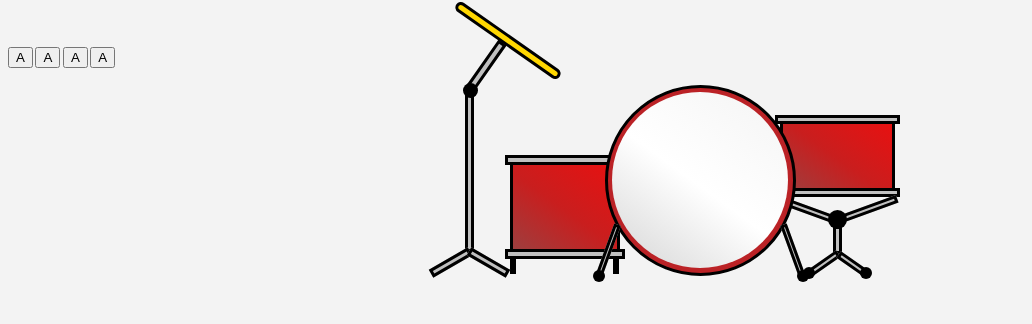
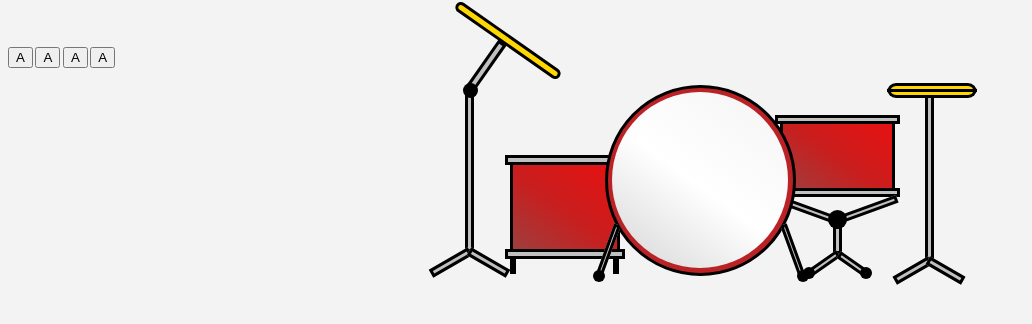
Before and after one commit to CheerfulAdmiralAckbar/drumkit, a plain HTML site: page index.html in a window 1280 px wide. Shown: the part 140-464 px from the top of the page, without its empty margins (0-1032 px from the left). Drawn offline with Linux system fonts and the light colour scheme.

Commit message:
Visuals for hihat added

```diff
--- a/index.html
+++ b/index.html
@@ -60,6 +60,13 @@
         <div class="snare-drum-left-circle"></div>
         <div class="snare-drum-right-circle"></div>
       </div>
+      <div class="hihat" id="hihat">
+        <div class="hihat-top-plate"></div>
+        <div class="hihat-bottom-plate"></div>
+        <div class="hihat-stand"></div>
+        <div class="hihat-left-leg"></div>
+        <div class="hihat-right-leg"></div>
+      </div>
     </div>
   </div>
   <script src="./script.js"></script>
--- a/style.css
+++ b/style.css
@@ -387,3 +387,70 @@ body {
   top: -163px;
   left: 210px;
 }
+
+.hihat {
+  position: absolute;
+  left: 0px;
+  top: 0px;
+  cursor: pointer;
+  z-index: 1;
+}
+
+.hihat-stand {
+  position: absolute;
+  background: silver;
+  border: 3px solid black;
+  box-sizing: border-box;
+  height: 165px;
+  width: 9px;
+  left: 275px;
+  top: -335px;
+}
+
+.hihat-top-plate {
+  position: absolute;
+  background: gold;
+  width: 90px;
+  height: 9px;
+  box-sizing: border-box;
+  border: 3px solid black;
+  border-top-left-radius: 10px;
+  border-top-right-radius: 10px;
+  top: -347px;
+  left: 237px;
+}
+
+.hihat-bottom-plate {
+  position: absolute;
+  background: gold;
+  width: 90px;
+  height: 9px;
+  box-sizing: border-box;
+  border: 3px solid black;
+  border-bottom-left-radius: 10px;
+  border-bottom-right-radius: 10px;
+  top: -341px;
+  left: 237px;
+}
+
+.hihat-left-leg {
+  position: absolute;
+  background: silver;
+  width: 3px;
+  height: 35px;
+  border: 3px solid black;
+  rotate: 60deg;
+  left: 258px;
+  top: -180px;
+}
+
+.hihat-right-leg {
+  position: absolute;
+  background: silver;
+  width: 3px;
+  height: 35px;
+  border: 3px solid black;
+  rotate: -60deg;
+  left: 291px;
+  top: -180px;
+}
```
